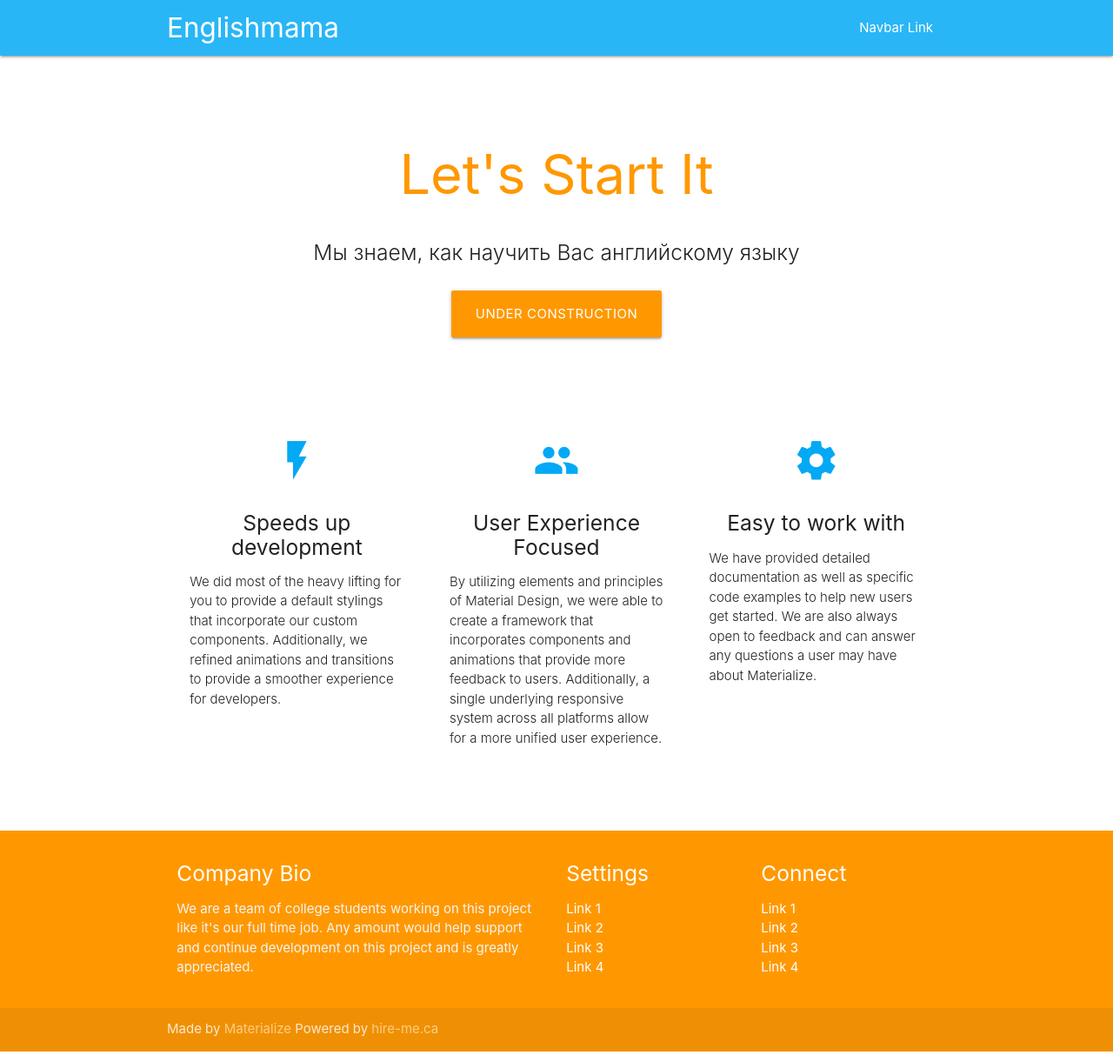
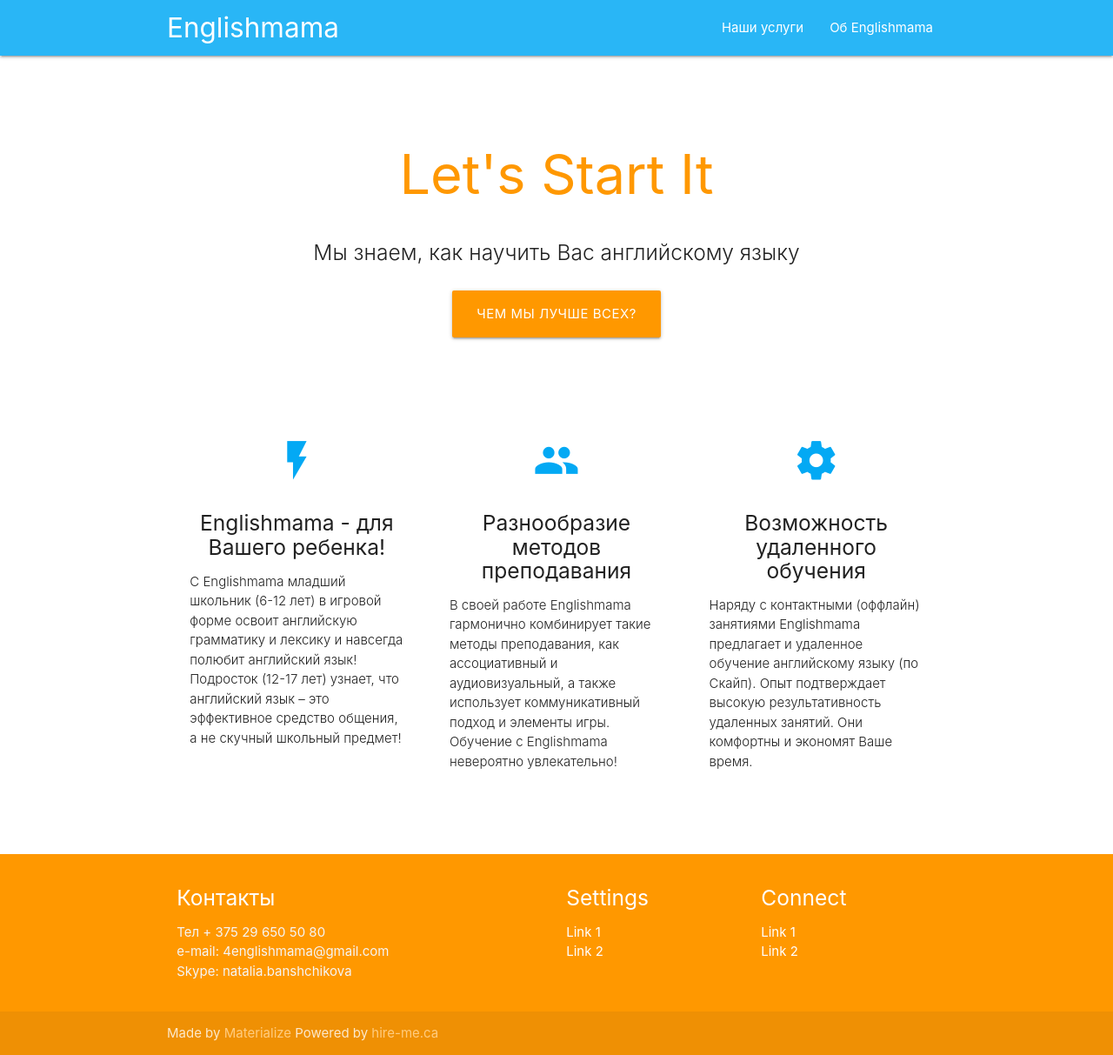
Before and after one commit to dzimazilla/starter-materializecss-englishmama, a plain HTML site: page index.html in a window 1280 px wide. Shown: the whole page at 87% size. Drawn offline with nearby package versions, Linux system fonts and the light colour scheme.

Commit message:
changed content, minor formatting

```diff
--- a/index.html
+++ b/index.html
@@ -3,7 +3,10 @@
 <head>
     <meta http-equiv="Content-Type" content="text/html; charset=UTF-8"/>
     <meta name="viewport" content="width=device-width, initial-scale=1, maximum-scale=1.0"/>
-  <title>Englishmama</title>
+    <meta name="description" content="Full-stack web developer's e-portfolio"/>
+    <meta name="keywords" content="personal website, cv, resume, e-portfolio, full stack developer">
+    <meta name="author" content="Dmitri Banshchikov"/>
+    <title>Englishmama - для Вашего ребенка!</title>
 
     <!-- CSS  -->
     <link href="https://fonts.googleapis.com/icon?family=Material+Icons" rel="stylesheet">
@@ -14,11 +17,13 @@
 <nav class="light-blue lighten-1" role="navigation">
     <div class="nav-wrapper container"><a id="logo-container" href="#" class="brand-logo">Englishmama</a>
         <ul class="right hide-on-med-and-down">
-        <li><a href="#">Navbar Link</a></li>
+            <li><a href="#">Наши услуги</a></li>
+            <li><a href="#">Об Englishmama</a></li>
         </ul>
 
         <ul id="nav-mobile" class="sidenav">
-        <li><a href="#">Navbar Link</a></li>
+            <li><a href="#">Наши услуги</a></li>
+            <li><a href="#">Об Englishmama</a></li>
         </ul>
         <a href="#" data-target="nav-mobile" class="sidenav-trigger"><i class="material-icons">menu</i></a>
     </div>
@@ -31,7 +36,8 @@
             <h5 class="header col s12 light">Мы знаем, как научить Вас английскому языку</h5>
         </div>
         <div class="row center">
-        <a href="http://materializecss.com/getting-started.html" id="download-button" class="btn-large waves-effect waves-light orange">Under Construction</a>
+            <a href="https://www.hire-me.ca/" id="download-button"
+               class="btn-large waves-effect waves-light orange">Чем мы лучше всех?</a>
         </div>
         <br><br>
 
@@ -47,27 +53,29 @@
             <div class="col s12 m4">
                 <div class="icon-block">
                     <h2 class="center light-blue-text"><i class="material-icons">flash_on</i></h2>
-            <h5 class="center">Speeds up development</h5>
+                    <h5 class="center">Englishmama - для Вашего ребенка!</h5>
 
-            <p class="light">We did most of the heavy lifting for you to provide a default stylings that incorporate our custom components. Additionally, we refined animations and transitions to provide a smoother experience for developers.</p>
+                    <p class="light">C Englishmama младший школьник (6-12 лет) в игровой форме освоит английскую
+                        грамматику и лексику и навсегда полюбит английский язык! Подросток (12-17 лет) узнает, что
+                        английский язык – это эффективное средство общения, а не скучный школьный предмет!</p>
                 </div>
             </div>
 
             <div class="col s12 m4">
                 <div class="icon-block">
                     <h2 class="center light-blue-text"><i class="material-icons">group</i></h2>
-            <h5 class="center">User Experience Focused</h5>
+                    <h5 class="center">Разнообразие методов преподавания</h5>
 
-            <p class="light">By utilizing elements and principles of Material Design, we were able to create a framework that incorporates components and animations that provide more feedback to users. Additionally, a single underlying responsive system across all platforms allow for a more unified user experience.</p>
+                    <p class="light">В своей работе Englishmama гармонично комбинирует такие методы преподавания, как ассоциативный и аудиовизуальный, а также использует коммуникативный подход и  элементы игры. Обучение с Englishmama невероятно увлекательно!</p>
                 </div>
             </div>
 
             <div class="col s12 m4">
                 <div class="icon-block">
                     <h2 class="center light-blue-text"><i class="material-icons">settings</i></h2>
-            <h5 class="center">Easy to work with</h5>
+                    <h5 class="center">Возможность удаленного обучения</h5>
 
-            <p class="light">We have provided detailed documentation as well as specific code examples to help new users get started. We are also always open to feedback and can answer any questions a user may have about Materialize.</p>
+                    <p class="light">Наряду с контактными (оффлайн) занятиями Englishmama предлагает и удаленное обучение английскому языку (по Скайп). Опыт подтверждает высокую результативность удаленных занятий. Они комфортны и экономят Ваше время. </p>
                 </div>
             </div>
         </div>
@@ -80,8 +88,14 @@
     <div class="container">
         <div class="row">
             <div class="col l6 s12">
-          <h5 class="white-text">Company Bio</h5>
-          <p class="grey-text text-lighten-4">We are a team of college students working on this project like it's our full time job. Any amount would help support and continue development on this project and is greatly appreciated.</p>
+                <h5 class="white-text">Контакты</h5>
+                <div class="grey-text text-lighten-4">
+                    <ul>
+                    <li>Тел + 375 29 650 50 80</li>
+                    <li>e-mail: 4englishmama@gmail.com</li>
+                    <li>Skype: natalia.banshchikova</li>
+                    </ul>
+                </div>
 
 
             </div>
@@ -90,8 +104,6 @@
                 <ul>
                     <li><a class="white-text" href="#!">Link 1</a></li>
                     <li><a class="white-text" href="#!">Link 2</a></li>
-            <li><a class="white-text" href="#!">Link 3</a></li>
-            <li><a class="white-text" href="#!">Link 4</a></li>
                 </ul>
             </div>
             <div class="col l3 s12">
@@ -99,20 +111,17 @@
                 <ul>
                     <li><a class="white-text" href="#!">Link 1</a></li>
                     <li><a class="white-text" href="#!">Link 2</a></li>
-            <li><a class="white-text" href="#!">Link 3</a></li>
-            <li><a class="white-text" href="#!">Link 4</a></li>
                 </ul>
             </div>
         </div>
     </div>
     <div class="footer-copyright">
         <div class="container">
-      Made by <a class="orange-text text-lighten-3" href="http://materializecss.com">Materialize</a>
-	  Powered by <a class="orange-text text-lighten-3" href="http://hire-me.ca">hire-me.ca</a>
+            Made by <a class="orange-text text-lighten-3" href="https://materializecss.com">Materialize</a>
+            Powered by <a class="orange-text text-lighten-3" href="https://www.hire-me.ca/">hire-me.ca</a>
         </div>
     </div>
 </footer>
-
 
 
 <!--  Scripts-->
```
Also changed, not shown: js/materialize.js. Lines whose indentation alone changed are shown as unchanged.
